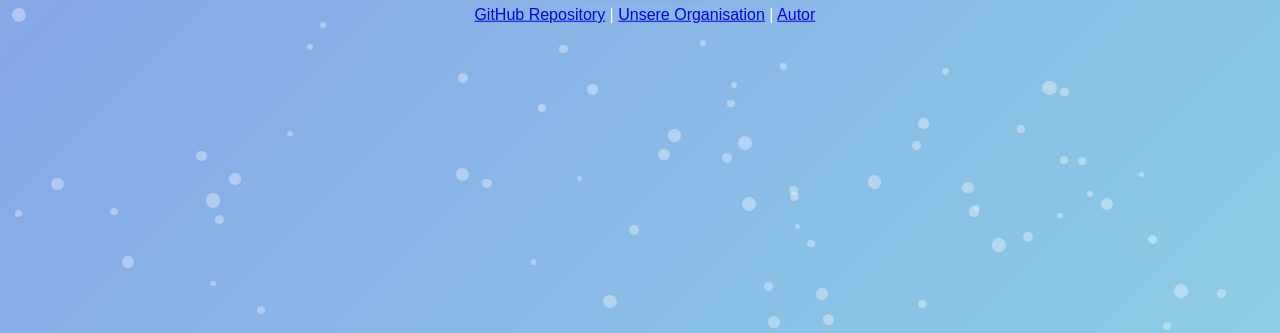
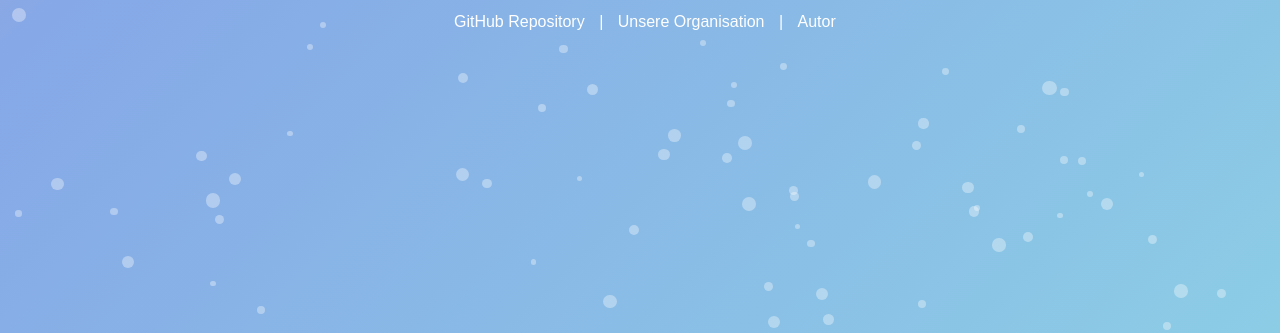
Before and after one commit to DieAtzen/dieatzen.github.io, a plain HTML site: page index.html in a window 1280 px wide. Shown: the part 467-800 px from the top of the page. Drawn offline with Linux system fonts and the light colour scheme; animation ran at ten frames a second.

Commit message:
styles.css aktualisieren

```diff
--- a/styles.css
+++ b/styles.css
@@ -57,6 +57,23 @@ h1 {
     box-shadow: 0 6px 12px rgba(0, 0, 0, 0.4);
 }
 
+/* Links Styling */
+.links {
+    margin-top: 30px;
+}
+
+.link {
+    color: #ffffff;
+    text-decoration: none;
+    font-size: 1rem;
+    margin: 0 10px;
+    transition: color 0.3s ease;
+}
+
+.link:hover {
+    color: #feb47b;
+}
+
 /* Particles Styling */
 .particles {
     position: absolute;
```
